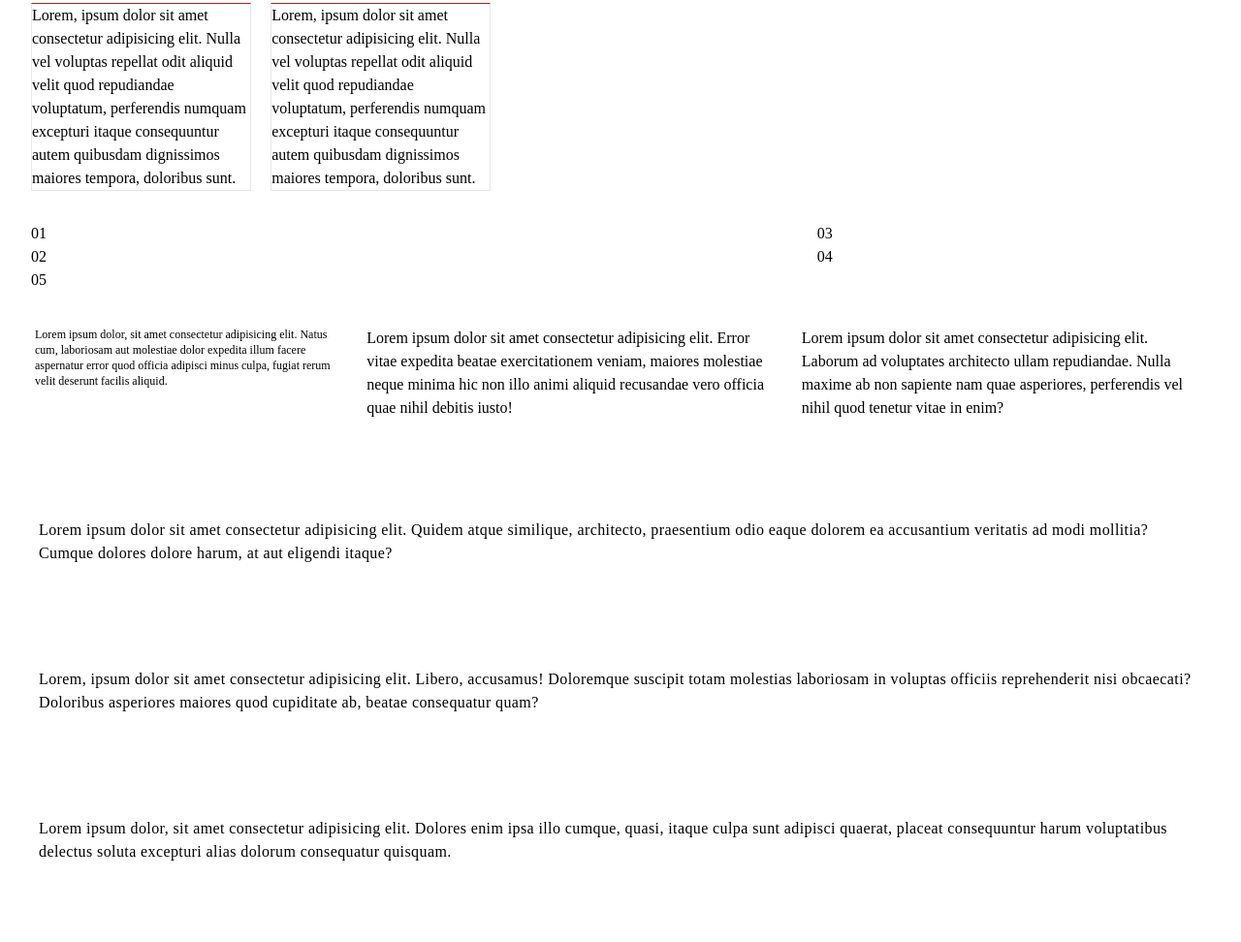
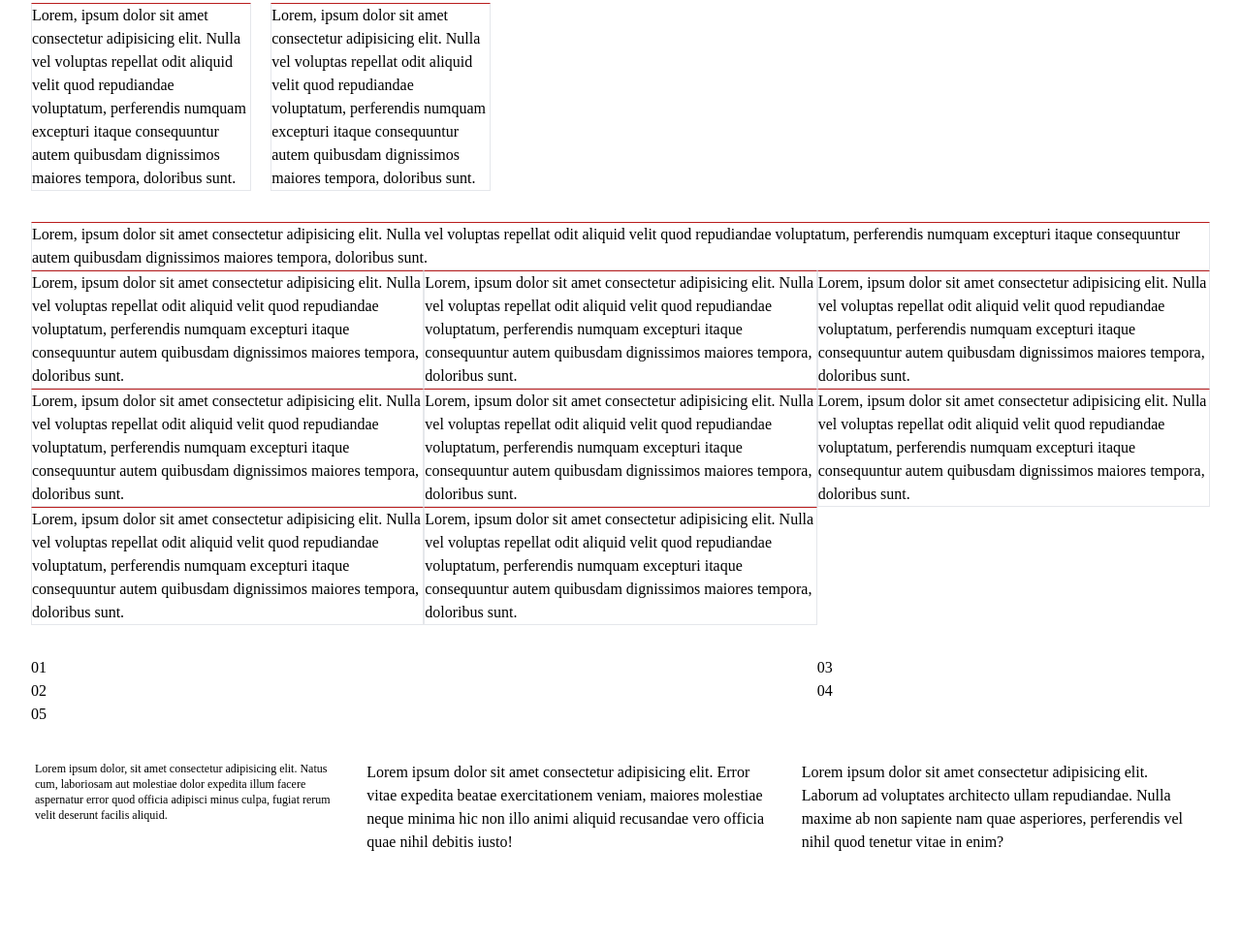
Before and after one commit to saraanv/tailwind-practice, a website: page mytailwindproject/src/index.html in a window 1280 px wide. Shown: the part 2369-3341 px from the top of the page at 97% size. Drawn offline with Linux system fonts and the light colour scheme.

Commit message:
workng with sizing on tailwind , height and width

```diff
--- a/mytailwindproject/src/index.html
+++ b/mytailwindproject/src/index.html
@@ -87,6 +87,17 @@
         <div class=" border border-t-red-700">Lorem, ipsum dolor sit amet consectetur adipisicing elit. Nulla vel voluptas repellat odit aliquid velit quod repudiandae voluptatum, perferendis numquam excepturi itaque consequuntur autem quibusdam dignissimos maiores tempora, doloribus sunt.</div>
       </div>
 
+      <div class="flex flex-wrap m-8">
+        <div class=" border border-t-red-700 w-full">Lorem, ipsum dolor sit amet consectetur adipisicing elit. Nulla vel voluptas repellat odit aliquid velit quod repudiandae voluptatum, perferendis numquam excepturi itaque consequuntur autem quibusdam dignissimos maiores tempora, doloribus sunt.</div>
+        <div class=" border border-t-red-700 w-2/6">Lorem, ipsum dolor sit amet consectetur adipisicing elit. Nulla vel voluptas repellat odit aliquid velit quod repudiandae voluptatum, perferendis numquam excepturi itaque consequuntur autem quibusdam dignissimos maiores tempora, doloribus sunt.</div>
+        <div class=" border border-t-red-700 w-2/6">Lorem, ipsum dolor sit amet consectetur adipisicing elit. Nulla vel voluptas repellat odit aliquid velit quod repudiandae voluptatum, perferendis numquam excepturi itaque consequuntur autem quibusdam dignissimos maiores tempora, doloribus sunt.</div>
+        <div class=" border border-t-red-700 w-2/6">Lorem, ipsum dolor sit amet consectetur adipisicing elit. Nulla vel voluptas repellat odit aliquid velit quod repudiandae voluptatum, perferendis numquam excepturi itaque consequuntur autem quibusdam dignissimos maiores tempora, doloribus sunt.</div>
+        <div class=" border border-t-red-700 w-2/6">Lorem, ipsum dolor sit amet consectetur adipisicing elit. Nulla vel voluptas repellat odit aliquid velit quod repudiandae voluptatum, perferendis numquam excepturi itaque consequuntur autem quibusdam dignissimos maiores tempora, doloribus sunt.</div>
+        <div class=" border border-t-red-700 w-2/6">Lorem, ipsum dolor sit amet consectetur adipisicing elit. Nulla vel voluptas repellat odit aliquid velit quod repudiandae voluptatum, perferendis numquam excepturi itaque consequuntur autem quibusdam dignissimos maiores tempora, doloribus sunt.</div>
+        <div class=" border border-t-red-700 w-2/6">Lorem, ipsum dolor sit amet consectetur adipisicing elit. Nulla vel voluptas repellat odit aliquid velit quod repudiandae voluptatum, perferendis numquam excepturi itaque consequuntur autem quibusdam dignissimos maiores tempora, doloribus sunt.</div>
+        <div class=" border border-t-red-700 w-2/6">Lorem, ipsum dolor sit amet consectetur adipisicing elit. Nulla vel voluptas repellat odit aliquid velit quod repudiandae voluptatum, perferendis numquam excepturi itaque consequuntur autem quibusdam dignissimos maiores tempora, doloribus sunt.</div>
+        <div class=" border border-t-red-700 w-2/6">Lorem, ipsum dolor sit amet consectetur adipisicing elit. Nulla vel voluptas repellat odit aliquid velit quod repudiandae voluptatum, perferendis numquam excepturi itaque consequuntur autem quibusdam dignissimos maiores tempora, doloribus sunt.</div>
+      </div>
 
       <div class="grid grid-flow-row-dense grid-cols-3 grid-rows-3 m-8">
         <div class="col-span-2">01</div>
```
Also changed, not shown: mytailwindproject/src/css/style.css.
